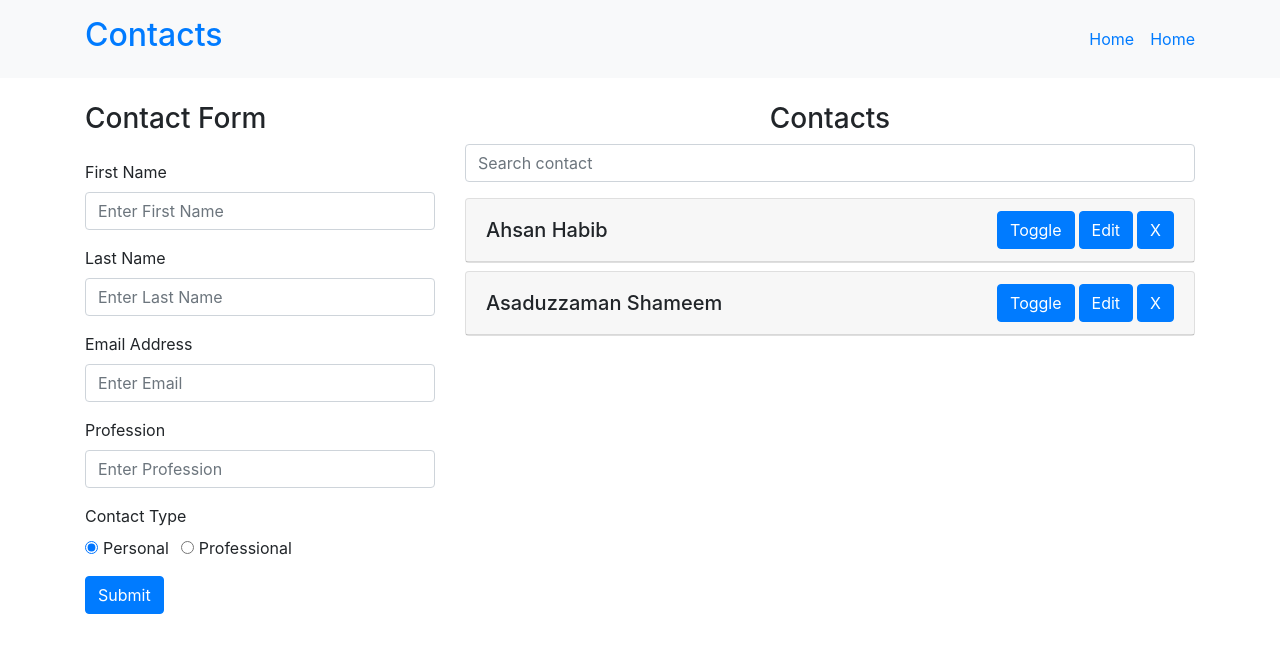
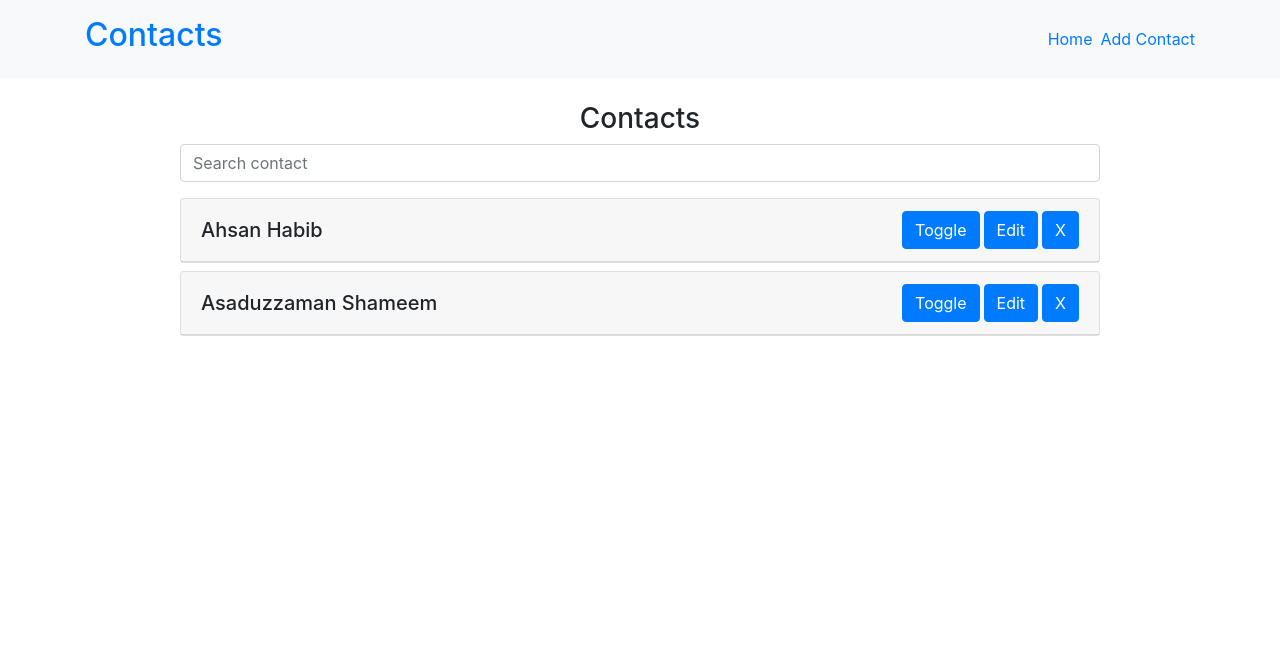
Before and after one commit to ahsanshaheen199/contact-app, a React (Create React App) app: page / in a window 1280 px wide. Shown: the top 652 px of the page. Built offline with nearby package versions, Linux system fonts and the light colour scheme.

Commit message:
react router added

```diff
--- a/package.json
+++ b/package.json
@@ -10,6 +10,7 @@
     "react": "^17.0.1",
     "react-bootstrap": "^1.5.1",
     "react-dom": "^17.0.1",
+    "react-router-dom": "^5.2.0",
     "react-scripts": "4.0.3",
     "uuid": "^8.3.2",
     "web-vitals": "^1.1.0"
--- a/src/App.js
+++ b/src/App.js
@@ -1,5 +1,6 @@
 import { useState } from 'react';
 import 'bootstrap/dist/css/bootstrap.min.css';
+import { Redirect, Route } from 'react-router-dom';
 import { Col, Container, Row } from 'react-bootstrap';
 import AddContact from './components/AddContact';
 import EditContact from './components/EditContact';
@@ -7,7 +8,6 @@ import Contacts from './components/Contacts';
 import Header from './components/Header';
 
 function App() {
-  const [selectContact, setSelectContact] = useState(null)
   const [contacts, setContacts] = useState([
     {
       id: 1,
@@ -27,31 +27,33 @@ function App() {
     }
   ])
   return (
-    <div>
       <>
         <Header />
 
-        <Container className="py-4">
-          <Row>
-            <Col lg={4}>
-              {
-                selectContact ?
-                  <EditContact
-                    setContacts={setContacts}
-                    contacts={contacts}
-                    selectContact={selectContact}
-                    setSelectContact={setSelectContact}
-                    />
-                : <AddContact setContacts={setContacts} contacts={contacts} />
-              }
-            </Col>
-            <Col lg={8}>
-              <Contacts contacts={contacts} setContacts={setContacts} setSelectContact={setSelectContact} />
-            </Col>
-          </Row>
-        </Container>
+        <Route path="/" exact render={ (props) =>
+          <Contacts
+            contacts={contacts}
+            setContacts={setContacts}
+            {...props}
+          />
+        } />
+
+        <Route path="/add" render={ (props) =>
+            <AddContact
+              setContacts={setContacts}
+              contacts={contacts}
+              {...props}
+            />
+          } />
+
+        <Route path="/contact/edit/:id" render={ (props) => (
+            <EditContact
+              setContacts={setContacts}
+              contacts={contacts}
+              {...props}
+            />
+          ) } />
       </>
-    </div>
   );
 }
 
--- a/src/components/AddContact.js
+++ b/src/components/AddContact.js
@@ -1,8 +1,8 @@
 import React, { useState } from 'react'
-import { Form, Button } from 'react-bootstrap'
+import { Form, Button, Container, Row, Col } from 'react-bootstrap'
 import { v4 as uuidv4 } from 'uuid'
 
-const AddContact = ({ contacts, setContacts }) => {
+const AddContact = ({ contacts, setContacts, history }) => {
     const [contact, setContact] = useState({
         id: uuidv4(),
         firstName: '',
@@ -25,19 +25,14 @@ const AddContact = ({ contacts, setContacts }) => {
             ...contacts,
         ])
 
-        setContact({
-            id: uuidv4(),
-            firstName: '',
-            lastName: '',
-            email: '',
-            profession: '',
-            contactType: 'personal',
-        });
+        history.push('/')
 
         event.preventDefault()
     }
     return (
-        <div>
+        <Container className="py-4">
+            <Row className="justify-content-center">
+                <Col lg={8}>
                     <h3>Contact Form</h3>
                     <Form onSubmit={contactData} className="mt-4">
                         <Form.Group controlId="firstName">
@@ -70,7 +65,9 @@ const AddContact = ({ contacts, setContacts }) => {
                             Submit
                         </Button>
                     </Form>
-        </div>
+                </Col>
+            </Row>
+        </Container>
     )
 }
 
--- a/src/components/Contact.js
+++ b/src/components/Contact.js
@@ -1,16 +1,10 @@
 import React, { useState } from 'react'
 import { Card, Button } from 'react-bootstrap'
+import { Link } from 'react-router-dom'
 
-const Contact = ({contact, contacts, setContacts, setSelectContact}) => {
+const Contact = ({contact, contacts, setContacts}) => {
 
     const [toggleContactData, setToggleContactData] = useState(false)
-
-    const selectContact = ( id ) => {
-        const foundContact = contacts.find( ( contact ) => {
-            return contact.id === id
-        } )
-        setSelectContact(foundContact)
-    }
 
     const toggleContact = () => {
         setToggleContactData( ( toggleContactData ) => {
@@ -37,7 +31,7 @@ const Contact = ({contact, contacts, setContacts, setSelectContact}) => {
                         </div>
                         <div>
                             <Button className="mr-1" onClick={toggleContact}>Toggle</Button>
-                            <Button className="mr-1" onClick={() => selectContact(contact.id)}>Edit</Button>
+                            <Link to={`contact/edit/${contact.id}`} className="btn btn-primary mr-1">Edit</Link>
                             <Button onClick={() => deleteContact(contact.id)}>X</Button>
                         </div>
                     </div>
--- a/src/components/Contacts.js
+++ b/src/components/Contacts.js
@@ -1,17 +1,24 @@
 import React, { useState } from 'react'
+import { Col, Container, Row } from 'react-bootstrap';
 import Contact from './Contact'
 import SearchContact from './SearchContact'
-
-const Contacts = ({ contacts, setContacts, setSelectContact }) => {
+const Contacts = ({ contacts, setContacts }) => {
     const [searchText, setSearchText] = useState('');
 
-    const filteredContacts = contacts.filter( contactItem => contactItem.firstName.toLowerCase().indexOf(searchText.toLowerCase()) !== -1 || contactItem.lastName.toLowerCase().indexOf(searchText.toLowerCase()) !== -1
+    const filteredContacts = contacts.filter( contactItem =>
+        contactItem.firstName.toLowerCase().indexOf(searchText.toLowerCase()) !== -1 || contactItem.lastName.toLowerCase().indexOf(searchText.toLowerCase()) !== -1
     );
 
     return (
         <>
+            <Container className="py-4">
+                <Row className="justify-content-center">
+                    <Col lg={10}>
                         <h3 className="text-center">Contacts</h3>
-            <SearchContact searchText={searchText} setSearchText={setSearchText} />
+                        <SearchContact
+                            searchText={searchText}
+                            setSearchText={setSearchText}
+                        />
                         {
                             filteredContacts.map( ( contact ) => {
                                 return (
@@ -20,11 +27,13 @@ const Contacts = ({ contacts, setContacts, setSelectContact }) => {
                                         contact={contact}
                                         contacts={contacts}
                                         setContacts={setContacts}
-                            setSelectContact={setSelectContact}
                                     />
                                 )
                             } )
                         }
+                    </Col>
+                </Row>
+            </Container>
         </>
     )
 }
--- a/src/components/EditContact.js
+++ b/src/components/EditContact.js
@@ -2,12 +2,8 @@ import React, { useEffect, useState } from 'react'
 import { Form, Button } from 'react-bootstrap'
 import { v4 as uuidv4 } from 'uuid'
 
-const EditContact = ({ contacts, setContacts, selectContact, setSelectContact }) => {
+const EditContact = ({ contacts, setContacts}) => {
     const [contact, setContact] = useState({});
-
-    useEffect(() => {
-        setContact(selectContact)
-    }, [selectContact])
 
     const changeContactData = ( event ) => {
         setContact({
@@ -23,17 +19,6 @@ const EditContact = ({ contacts, setContacts, selectContact, setSelectContact })
                 return contactItem.id === contact.id  ? contact : contactItem
             } )
         ])
-
-        setContact({
-            id: uuidv4(),
-            firstName: '',
-            lastName: '',
-            email: '',
-            profession: '',
-            contactType: 'personal',
-        });
-
-        setSelectContact(null)
 
         event.preventDefault()
     }
--- a/src/components/Header.js
+++ b/src/components/Header.js
@@ -1,5 +1,6 @@
 import React from 'react'
 import { Col, Container, Row } from 'react-bootstrap'
+import { Link } from 'react-router-dom'
 
 const Header = () => {
     return (
@@ -16,8 +17,8 @@ const Header = () => {
                     <Col>
                         <div className="">
                             <ul className="list-unstyled m-0 d-flex justify-content-end">
-                                <li><a className="mr-3" href="#!">Home</a></li>
-                                <li><a href="#!">Home</a></li>
+                                <li><Link to="/" className="mr-2">Home</Link></li>
+                                <li><Link to="/add">Add Contact</Link></li>
                             </ul>
                         </div>
                     </Col>
--- a/src/index.js
+++ b/src/index.js
@@ -2,10 +2,13 @@ import React from 'react';
 import ReactDOM from 'react-dom';
 import App from './App';
 import reportWebVitals from './reportWebVitals';
+import { BrowserRouter } from 'react-router-dom'
 
 ReactDOM.render(
   <React.StrictMode>
-    <App />
+    <BrowserRouter>
+      <App />
+    </BrowserRouter>
   </React.StrictMode>,
   document.getElementById('root')
 );
```
Also changed, not shown: 1 other file (tests, documents, lock files or other folders). Lines whose indentation alone changed are shown as unchanged.
